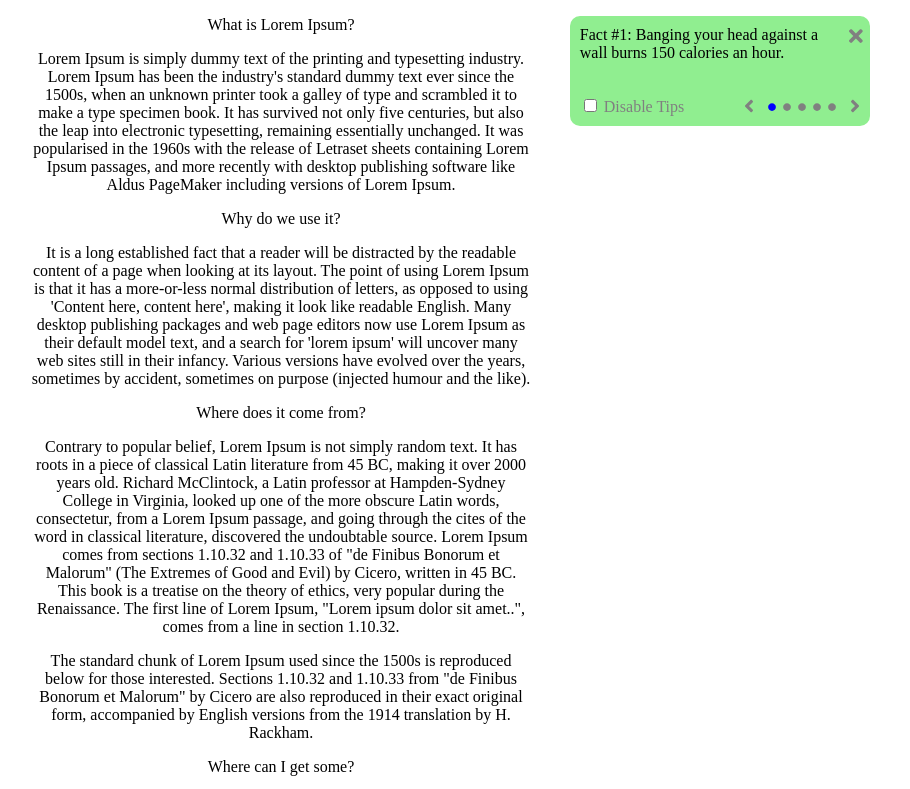
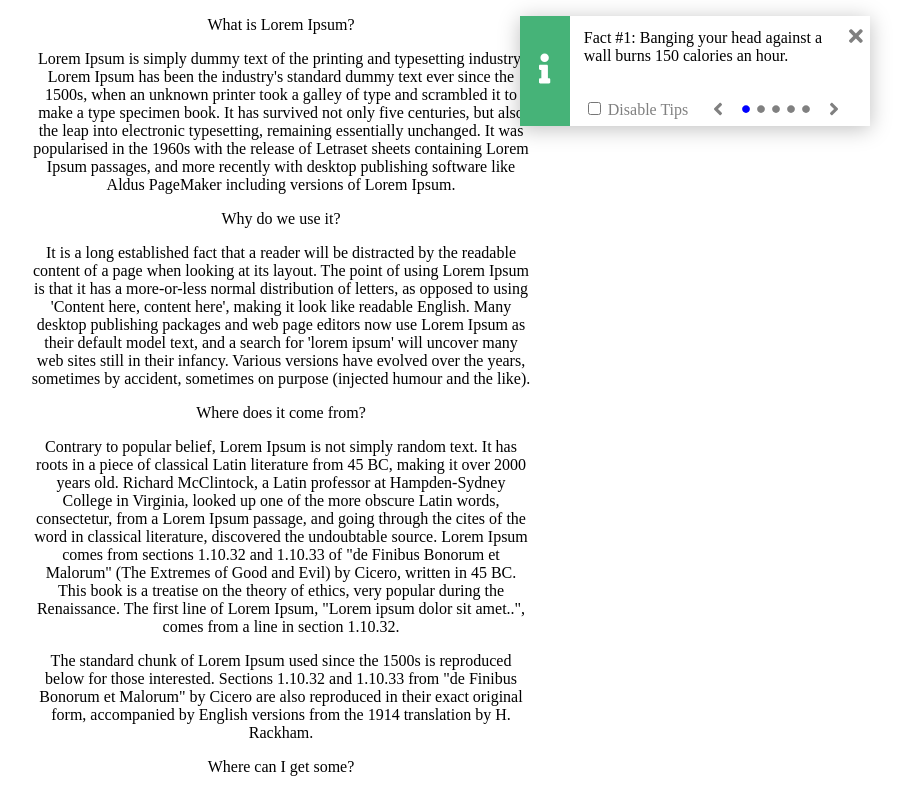
Before and after one commit to KirylNik/code-jam2-dom, a plain HTML site: page index.html in a window 1280 px wide. Shown: the top 789 px of the page, without its empty margins (359-1269 px from the left). Drawn offline with Linux system fonts and the light colour scheme.

Commit message:
redesigned component

```diff
--- a/index.html
+++ b/index.html
@@ -6,12 +6,17 @@
         <script defer src="https://use.fontawesome.com/releases/v5.0.10/js/all.js" integrity="sha384-slN8GvtUJGnv6ca26v8EzVaR9DC58QEwsIk9q1QXdCU8Yu8ck/tL/5szYlBbqmS+" crossorigin="anonymous"></script>
     </head>
     <body>
-        <p></p>
         <div class="notification">
+            <div class="decorative-mark">
+                <i class="fas fa-info decorative-mark-icon"></i>
+            </div>
+            <div class="notification-wrapper">
                 <div class="notification-messege"></div>
                 <div class="notification-disable">
+                    <label>
                         <input type="checkbox" name="disableNotification" value="disable">
                         <span>Disable Tips</span>
+                    </label>
                 </div>
                 <div class="notification-slider">
                     <i class="fas fa-angle-left button-notification button-notification-prev"></i>
@@ -25,6 +30,7 @@
                     <i class="fas fa-angle-right button-notification button-notification-next "></i>
                 </div>
                 <i class="fas fa-times button-notification notification-close"></i>
+            </div>
         </div>
         <p class="main-text">What is Lorem Ipsum?</p>
         <p class="main-text">Lorem Ipsum is simply dummy text of the printing and typesetting industry. Lorem Ipsum has been the industry's standard dummy text ever since the 1500s, when an unknown printer took a galley of type and scrambled it to make a type specimen book. It has survived not only five centuries, but also the leap into electronic typesetting, remaining essentially unchanged. It was popularised in the 1960s with the release of Letraset sheets containing Lorem Ipsum passages, and more recently with desktop publishing software like Aldus PageMaker including versions of Lorem Ipsum.</p>
--- a/script.js
+++ b/script.js
@@ -22,13 +22,14 @@ function displayNotification() {
         document.body.querySelector('.notification-slider-points').querySelector(`:nth-child(${displayNotification.currentNotif + 1})`).style.color = 'gray';
             notifMessegeArea.innerHTML = arrayNotification[0];
             displayNotification.currentNotif = 0;
-        document.body.querySelector('.notification-slider-points').querySelector(`:nth-child(${displayNotification.currentNotif + 1})`).style.color = 'blue';
+            document.body.querySelector('.notification-slider-points').querySelector(`:nth-child(${displayNotification.currentNotif + 1})`).style.color = 'blue';
         } else {
         displayNotification.currentNotif++;
         notifMessegeArea.innerHTML = arrayNotification[displayNotification.currentNotif];
-        }
         document.body.querySelector('.notification-slider-points').querySelector(`:nth-child(${displayNotification.currentNotif})`).style.color = 'gray';
         document.body.querySelector('.notification-slider-points').querySelector(`:nth-child(${displayNotification.currentNotif + 1})`).style.color = 'blue';
+    }
+
     };
 
     displayNotification.notificationPrev.onclick = function() {
--- a/style.css
+++ b/style.css
@@ -1,19 +1,37 @@
 .notification {
-    width: 300px;
+    width: 350px;
     height: 110px;
-    background-color: lightgreen;
-    border: 2px;
-    border-radius: 10px;
+    background-color: white;
     position: fixed;
     right: 4%;
     top: 2%;
     display: none;
+    box-shadow: 0 3px 20px rgba(0, 0, 0, 0.25);
+}
+
+.decorative-mark {
+    font-size: 30px;
+    color: white;
+    background-color: rgb(70,179,120);
+    height: 100%;
+    width: 50px;
+    display: inline-block;
+    text-align: center;
+}
+
+.decorative-mark-icon {
+    padding-top: 75%;
+}
+
+.notification-wrapper {
+    display: inline-block;
+    vertical-align: middle;
 }
 
 .notification-messege {
     width: 260px;
     height: 60px;
-    margin: 10px;
+    padding: 10px 10px 0px 10px;
     display: block;
 }
 
@@ -22,15 +40,17 @@
     width: auto;
     height: auto;
     color: gray;
-    margin: 0px 10px 10px 10px;
+    padding: 0px 10px 10px 10px;
+    user-select: none;
+    padding-top: 10px;
 }
 
 .notification-slider {
-    height: 10px;
-    margin: 0px 10px 10px 10px;
+    padding: 5px 10px 10px 10px;
     float: right;
     width: auto;
     height: auto;
+    user-select: none;
 }
 
 .notification-slider-points {
@@ -49,12 +69,13 @@
     font-size: 20px;
     color: gray;
     vertical-align: middle;
+    padding: 5px;
 }
 
 .notification-close {
     position: absolute;
-    right: 7px;
-    top: 10px;
+    right: 2px;
+    top: 5px;
 }
 
 .main-text {
```
Lines whose indentation alone changed are shown as unchanged.
